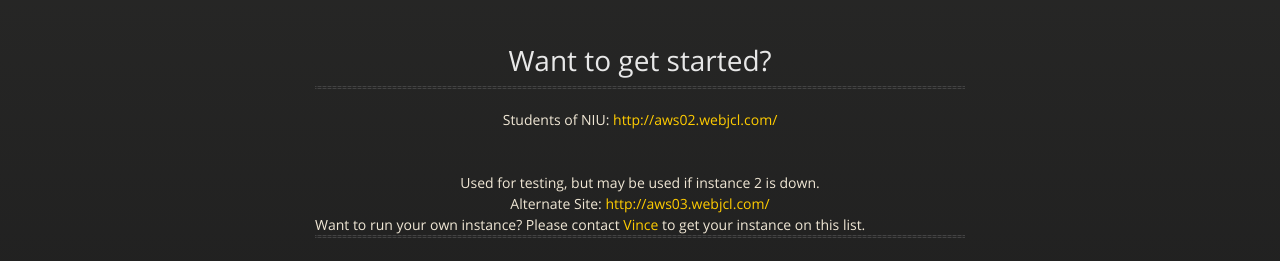
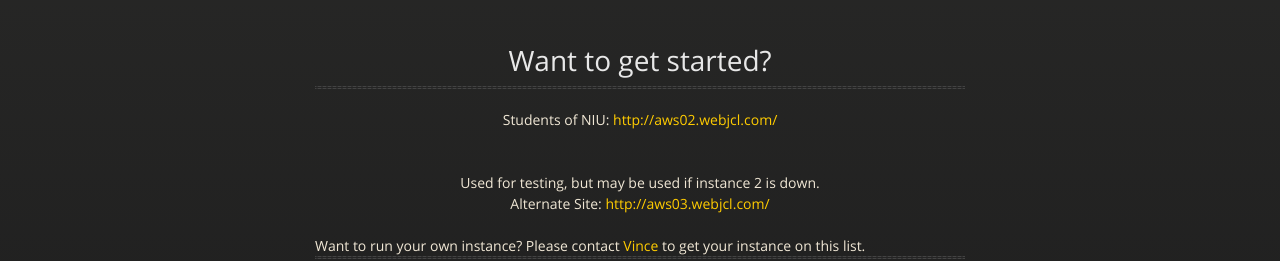
Before and after one commit to niumainframe/niumainframe.github.io, a plain HTML site: page index.html in a window 1280 px wide. Shown: the part 226-487 px from the top of the page. Drawn offline with nearby package versions, Linux system fonts and the light colour scheme; a script that the page names is missing.

Commit message:
Update index.html

```diff
--- a/index.html
+++ b/index.html
@@ -45,7 +45,7 @@
 
         Students of NIU: <a href="http://aws02.webjcl.com/">http://aws02.webjcl.com/</a> <br> <br> <br>
         Used for testing, but may be used if instance 2 is down. <br>
-        Alternate Site: <a href="http://aws03.webjcl.com/">http://aws03.webjcl.com/</a> <br>
+        Alternate Site: <a href="http://aws03.webjcl.com/">http://aws03.webjcl.com/</a> <br> <br>
 
 
         </div>
```
